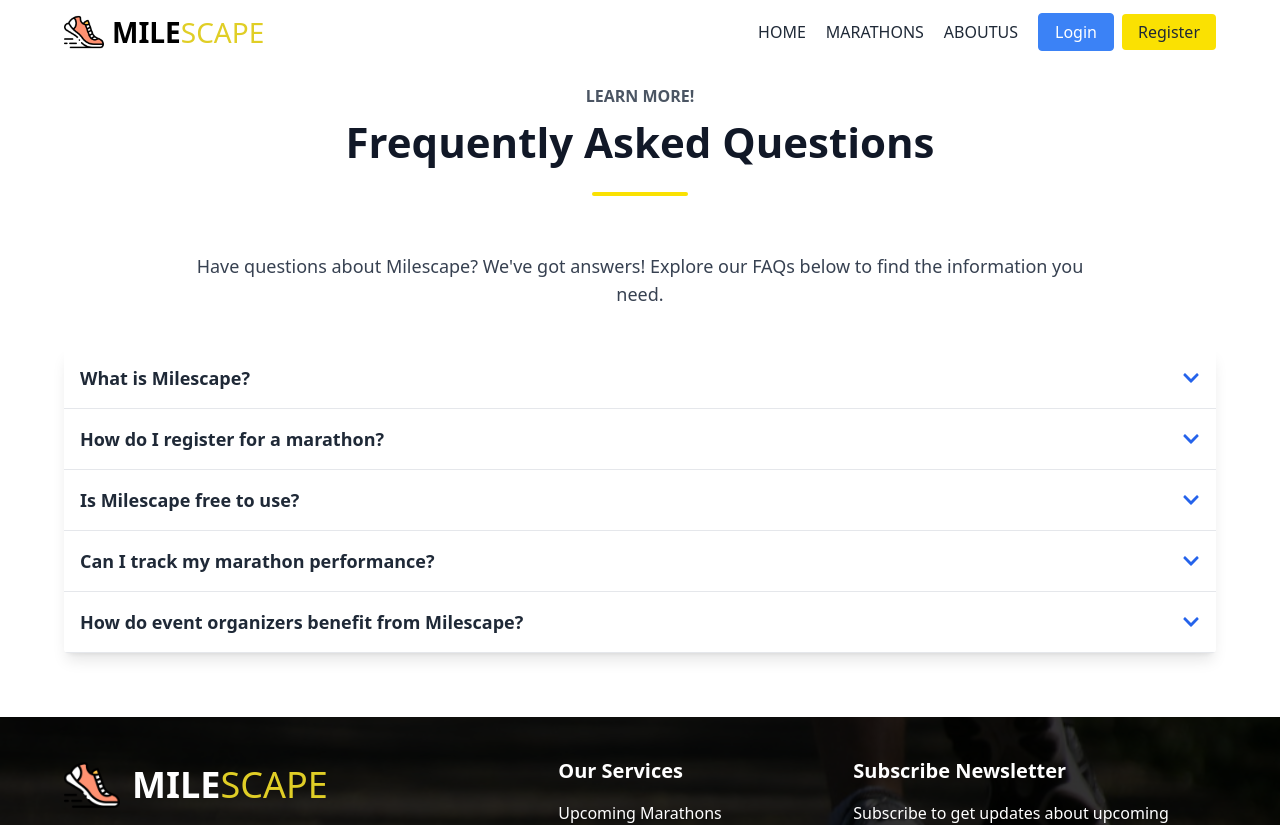
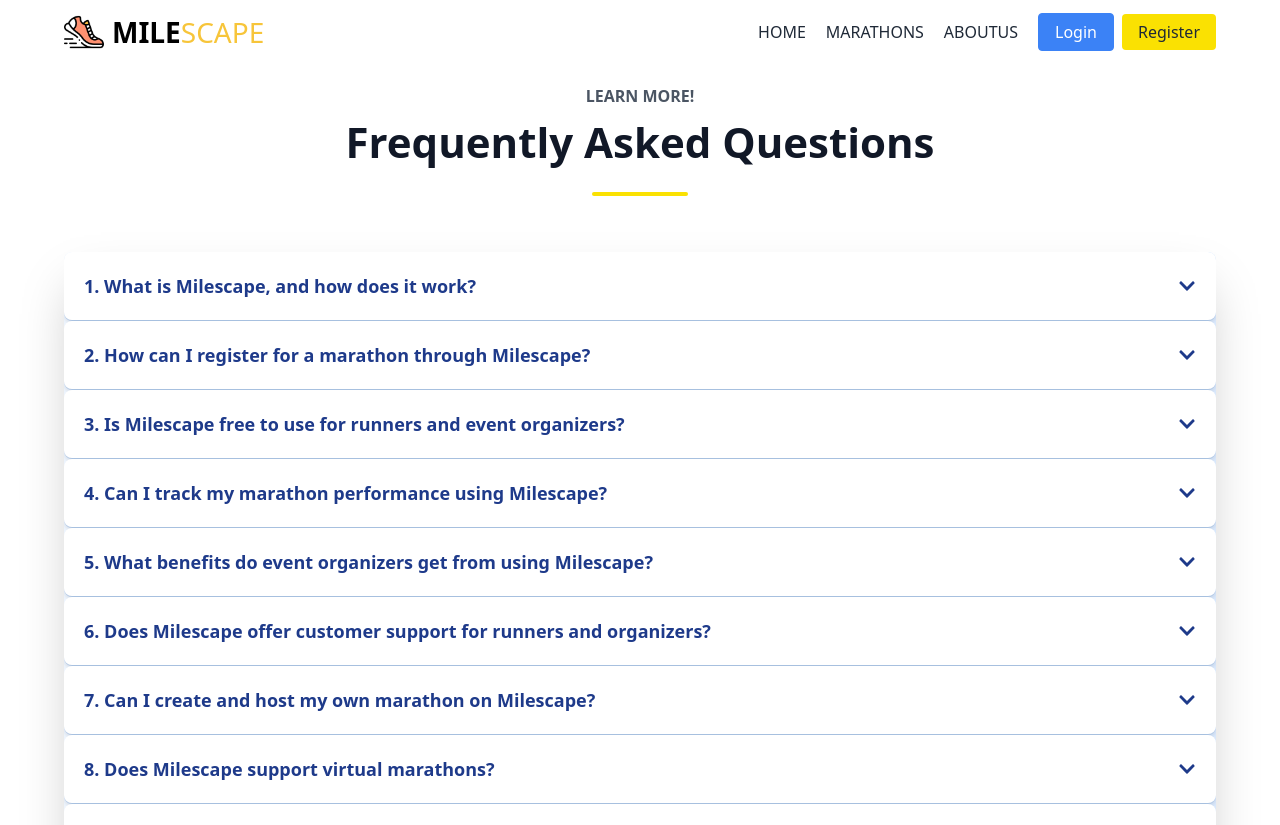
Before and after one commit to Nabilabintaakter/MileScape-client, a React (Vite) app: page /faq in a window 1280 px wide. Shown: the top 825 px of the page. Built offline with nearby package versions, Linux system fonts and the light colour scheme; no server answers.

Commit message:
updated the FAQs section

```diff
--- a/src/components/shared/Navbar.jsx
+++ b/src/components/shared/Navbar.jsx
@@ -79,7 +79,7 @@ const Navbar = () => {
 
     return (
         <div
-            className={`sticky top-0 z-50 transition-all duration-300 ${isScrolled ? 'bg-white bg-opacity-80 backdrop-blur-md' : 'bg-white'
+            className={`sticky top-0 z-50 transition-all duration-300 ${isScrolled ? 'bg-white bg-opacity-90 backdrop-blur-md' : 'bg-white'
                 }`}>
             <div className="navbar w-[90%] mx-auto max-w-7xl p-0">
                 <div className="navbar-start">
@@ -96,13 +96,13 @@ const Navbar = () => {
                     </div>
                     <Link onClick={scrollToTop} to='/' className=' items-center gap-2 hidden lg:flex'>
                         <img className='w-8 lg:w-10' src={logo} alt="" />
-                        <p className="text-2xl lg:text-[28px] font-bold text-black">MILE<span className='text-[#e0ce26] font-medium'>SCAPE</span></p>
+                        <p className="text-2xl lg:text-[28px] font-bold text-black">MILE<span className='text-[#f7c53a] font-medium'>SCAPE</span></p>
                     </Link>
                 </div>
                 <div onClick={scrollToTop} className='navbar-center'>
                     <Link to='/' className=' items-center gap-2 flex lg:hidden'>
                         <img className='w-8 lg:w-10' src={logo} alt="" />
-                        <p className="text-2xl lg:text-[28px] font-bold text-black">MILE<span className='text-[#e0ce26] font-medium'>SCAPE</span></p>
+                        <p className="text-2xl lg:text-[28px] font-bold text-black">MILE<span className='text-[#f7c53a] font-medium'>SCAPE</span></p>
                     </Link>
                 </div>
                 <div className="navbar-end flex items-center gap-5">
--- a/src/pages/FAQ/FAQ.jsx
+++ b/src/pages/FAQ/FAQ.jsx
@@ -1,75 +1,120 @@
-import React, { useEffect } from "react";
+import React, { useState } from "react";
 import { FaChevronDown } from "react-icons/fa";
-import { Accordion, AccordionItem, AccordionItemHeading, AccordionItemButton, AccordionItemPanel } from "react-accessible-accordion";
-import { Fade, Slide } from "react-awesome-reveal";
-import "react-accessible-accordion/dist/fancy-example.css"; // Accordion styling
+import {
+    Accordion,
+    AccordionItem,
+    AccordionItemHeading,
+    AccordionItemButton,
+    AccordionItemPanel
+} from "react-accessible-accordion";
+import { Fade } from "react-awesome-reveal";
 import Header from "../../components/shared/Header";
 
 const FAQ = () => {
-    useEffect(() => {
-        document.title = `Frequently Asked Questions | Milescape`;
-    }, [])
+    const [activeIndex, setActiveIndex] = useState(null);
+
+    const toggleAccordion = (index) => {
+        setActiveIndex(activeIndex === index ? null : index);
+    };
+
     const faqs = [
         {
-            question: "What is Milescape?",
+            question: "What is Milescape, and how does it work?",
             answer:
-                "Milescape is a marathon management platform that connects event organizers and runners to create seamless and inspiring marathon experiences.",
+                "Milescape is an all-in-one marathon management platform designed to connect event organizers and runners, ensuring seamless event planning, registration, and performance tracking. Whether you're an organizer looking to streamline marathon logistics or a runner searching for the perfect challenge, Milescape provides a user-friendly experience to make your journey effortless and enjoyable."
         },
         {
-            question: "How do I register for a marathon?",
+            question: "How can I register for a marathon through Milescape?",
             answer:
-                "You can browse upcoming events on our platform, choose your desired marathon, and register directly through the event page with a few clicks.",
+                "Registering for a marathon on Milescape is quick and hassle-free. Simply browse through our curated list of upcoming marathons, select your preferred event, and complete the registration in just a few clicks. Our platform ensures a secure and smooth registration process, providing instant confirmation and event details."
         },
         {
-            question: "Is Milescape free to use?",
+            question: "Is Milescape free to use for runners and event organizers?",
             answer:
-                "Milescape is free for runners to explore and join marathons. Event organizers can use our free tools or opt for premium features for added benefits.",
+                "For runners, Milescape is entirely free, allowing them to explore events, register, and access essential race information. Event organizers can also use our free tools to manage marathons effectively. However, we offer premium features—such as advanced analytics, priority listing, and promotional tools—to help organizers maximize their event’s reach and efficiency."
         },
         {
-            question: "Can I track my marathon performance?",
+            question: "Can I track my marathon performance using Milescape?",
             answer:
-                "Yes! Milescape provides real-time tracking and detailed performance analytics, helping you measure and improve your results over time.",
+                "Absolutely! Milescape provides real-time performance tracking and post-race analytics, allowing you to monitor key metrics such as pace, distance, completion time, and personal progress. Our intuitive dashboard helps runners set goals, compare past performances, and continuously improve their endurance and speed."
         },
         {
-            question: "How do event organizers benefit from Milescape?",
+            question: "What benefits do event organizers get from using Milescape?",
+            answer: (
+                <>
+                    Event organizers gain access to a comprehensive set of tools for managing marathons efficiently, including:
+                    <ul className="list-disc ml-5 mt-2">
+                        <li><strong>Seamless registration system</strong> – Automate participant sign-ups and manage entries effortlessly.</li>
+                        <li><strong>Real-time tracking & analytics</strong> – Monitor participant progress and overall event performance.</li>
+                        <li><strong>Marketing & promotion tools</strong> – Increase event visibility through our platform’s network.</li>
+                        <li><strong>Data management & insights</strong> – Get detailed reports on participant demographics and feedback for better planning in future events.</li>
+                    </ul>
+                </>
+            )
+        },
+        {
+            question: "Does Milescape offer customer support for runners and organizers?",
             answer:
-                "Organizers can easily manage events, track participant data, and streamline registrations, saving time and ensuring smooth operations.",
+                "Yes, we prioritize user satisfaction with dedicated customer support available for both runners and organizers. Whether you need assistance with registration, event management, or technical support, our team is ready to help via live chat, email, and phone support."
         },
+        {
+            question: "Can I create and host my own marathon on Milescape?",
+            answer:
+                "Of course! If you're an event organizer looking to host a marathon, Milescape provides a streamlined process to create, customize, and manage your event efficiently. From setting up registration forms to tracking participants and handling payments, we offer a full suite of tools to ensure your marathon is a success."
+        },
+        {
+            question: "Does Milescape support virtual marathons?",
+            answer:
+                "Yes, Milescape supports both physical and virtual marathons. Virtual marathon participants can register, complete their runs at their own pace from anywhere, and submit their results through our tracking system. Organizers can engage global participants with leaderboards, digital certificates, and exclusive rewards."
+        },
+        {
+            question: "How secure is my data on Milescape?",
+            answer:
+                "We take data security seriously. Milescape follows industry-leading encryption standards to protect your personal and payment information. Our platform ensures a secure transaction process and maintains strict privacy policies to safeguard user data."
+        },
+        {
+            question: "How can I stay updated about upcoming marathons?",
+            answer:
+                "To stay informed about upcoming marathons, sign up for our newsletter or follow us on social media. Milescape also allows users to set event alerts, so you never miss out on registration deadlines or exciting race opportunities."
+        }
     ];
 
     return (
-        <div className="w-[90%] mx-auto max-w-7xl mb-5 md:mb-10 lg:mb-16">
+        <div className="w-[90%] mx-auto max-w-7xl mb-16">
             <div className="w-full max-w-4xl mx-auto text-center">
-
                 <Fade direction="up" triggerOnce duration={2000}>
                     <div className='mt-3 mb-5 md:mt-5 md:mb-10 lg:mb-14'>
-                        <Header title='Learn More!' subTitle='Frequently Asked Questions'></Header>
+                        <Header title='Learn More!' subTitle='Frequently Asked Questions' />
                     </div>
                 </Fade>
-                <p className="text-lg text-gray-700 mb-10">
-                    Have questions about Milescape? We've got answers! Explore our FAQs below to find the information you need.
-                </p>
             </div>
-            <Slide direction="up" triggerOnce>
-                <Accordion allowZeroExpanded className="bg-white shadow-lg rounded overflow-hidden">
+
+            <Fade direction="up" cascade triggerOnce>
+                <Accordion allowZeroExpanded className="bg-gradient-to-r from-blue-50 to-blue-100 shadow-2xl rounded-lg overflow-hidden">
                     {faqs.map((faq, index) => (
-                        <AccordionItem
-                            key={index}
-                            className="border-b border-gray-200"
-                        >
+                        <AccordionItem key={index} className="border-b border-blue-200 rounded-lg">
                             <AccordionItemHeading>
-                                <AccordionItemButton className="text-lg font-semibold flex justify-between items-center p-4 hover:bg-gray-50 transition-colors cursor-pointer">
-                                    {faq.question}
-                                    <FaChevronDown className="text-blue-600" />
+                                <AccordionItemButton
+                                    className="text-lg font-semibold flex justify-between items-center p-5 bg-white hover:bg-blue-100 transition-all duration-300 cursor-pointer rounded-lg shadow-md"
+                                    onClick={() => toggleAccordion(index)}
+                                >
+                                    <span className="text-blue-900">{index + 1}. {faq.question}</span>
+                                    <FaChevronDown
+                                        className={`text-blue-900 ${activeIndex === index ? "rotate-180" : ""}`}
+                                    />
                                 </AccordionItemButton>
                             </AccordionItemHeading>
-                            <AccordionItemPanel className="text-gray-700 px-4 pb-4">
-                                <p>{faq.answer}</p>
-                            </AccordionItemPanel>
+                            <Fade direction="up" triggerOnce>
+                                <AccordionItemPanel
+                                    className="text-gray-700 p-4 transition-all duration-300 bg-blue-50 border-l-4 border-blue-400 rounded-lg"
+                                >
+                                    <p className="leading-relaxed">{faq.answer}</p>
+                                </AccordionItemPanel>
+                            </Fade>
                         </AccordionItem>
                     ))}
                 </Accordion>
-            </Slide>
+            </Fade>
         </div>
     );
 };
```
Also changed, not shown: src/pages/Dashboard/AddMarathon.jsx (+16 -15 lines).
